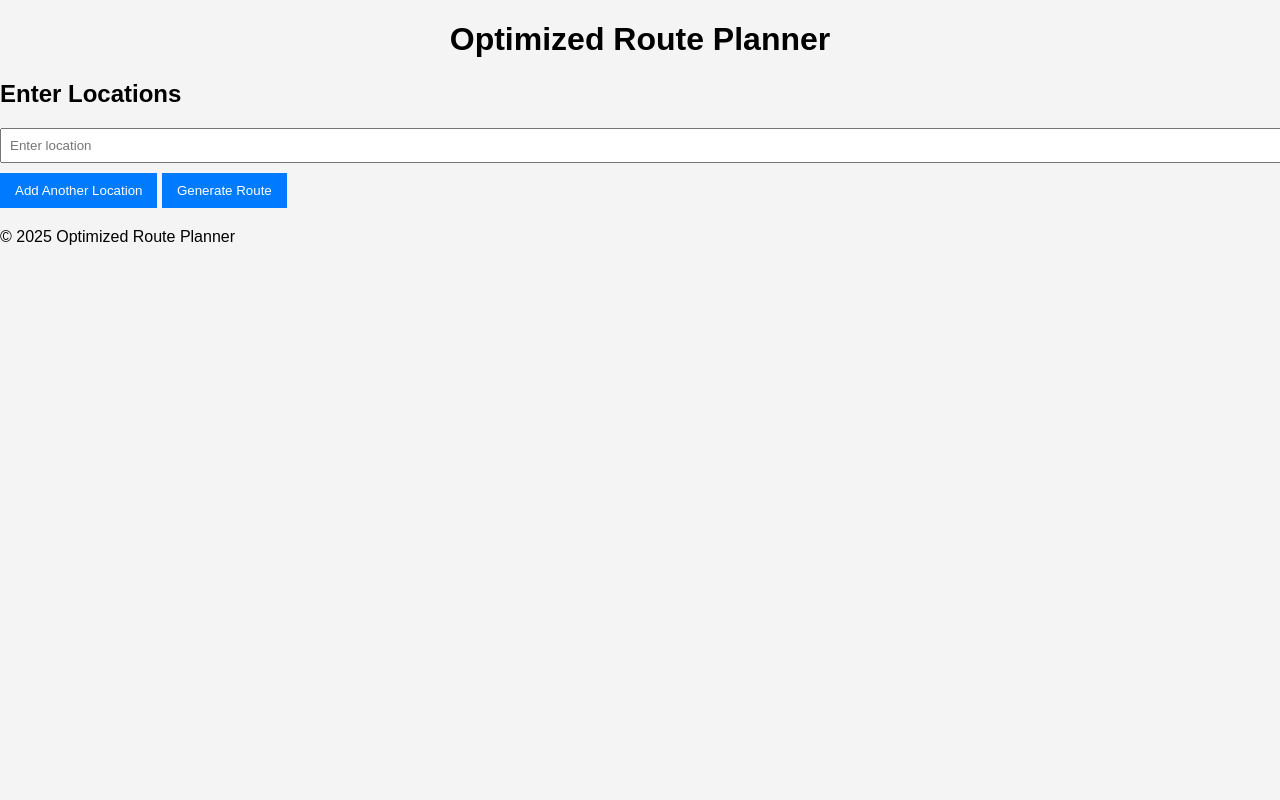
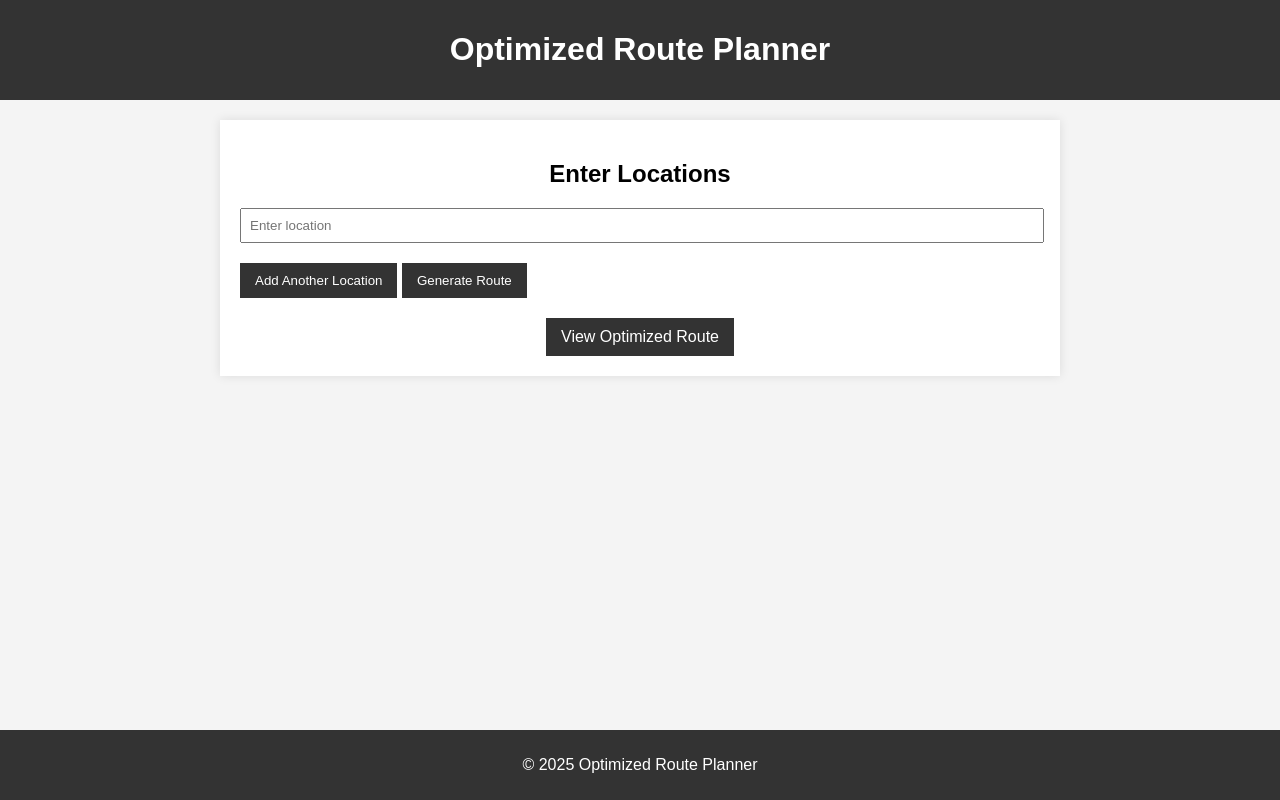
Before and after one commit to saladinkhaled255/optimized-route-planner, a plain HTML site: page index.html in a window 1280 px wide. Drawn offline with Linux system fonts and the light colour scheme.

Commit message:
Update styles.css

```diff
--- a/styles.css
+++ b/styles.css
@@ -5,19 +5,26 @@ body {
     background-color: #f4f4f4;
 }
 
-#app {
-    max-width: 600px;
-    margin: 50px auto;
+header {
+    background-color: #333;
+    color: #fff;
+    padding: 10px 0;
+    text-align: center;
+}
+
+main {
+    max-width: 800px;
+    margin: 20px auto;
     padding: 20px;
     background-color: #fff;
     box-shadow: 0 0 10px rgba(0, 0, 0, 0.1);
 }
 
-h1 {
+h1, h2 {
     text-align: center;
 }
 
-#locationInputs {
+#location-inputs {
     margin-bottom: 20px;
 }
 
@@ -29,27 +36,44 @@ h1 {
 }
 
 button {
+    display: inline-block;
+    margin-top: 10px;
     padding: 10px 15px;
-    background-color: #007bff;
+    background-color: #333;
     color: #fff;
     border: none;
     cursor: pointer;
+    transition: background-color 0.3s;
 }
 
 button:hover {
-    background-color: #0056b3;
+    background-color: #555;
 }
 
 #output {
     margin-top: 20px;
+    text-align: center;
 }
 
 #routeLink {
-    display: none;
-    color: #007bff;
+    display: inline-block;
+    padding: 10px 15px;
+    background-color: #333;
+    color: #fff;
     text-decoration: none;
+    transition: background-color 0.3s;
 }
 
 #routeLink:hover {
-    text-decoration: underline;
+    background-color: #555;
 }
+
+footer {
+    background-color: #333;
+    color: #fff;
+    text-align: center;
+    padding: 10px 0;
+    position: fixed;
+    bottom: 0;
+    width: 100%;
+}
```
